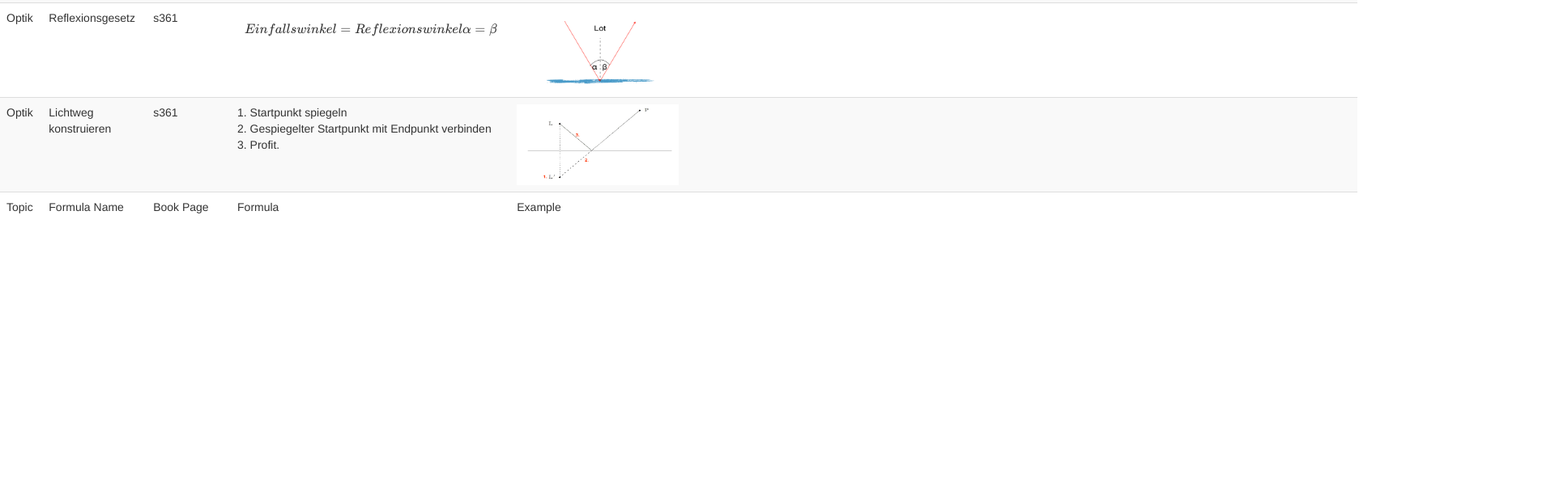
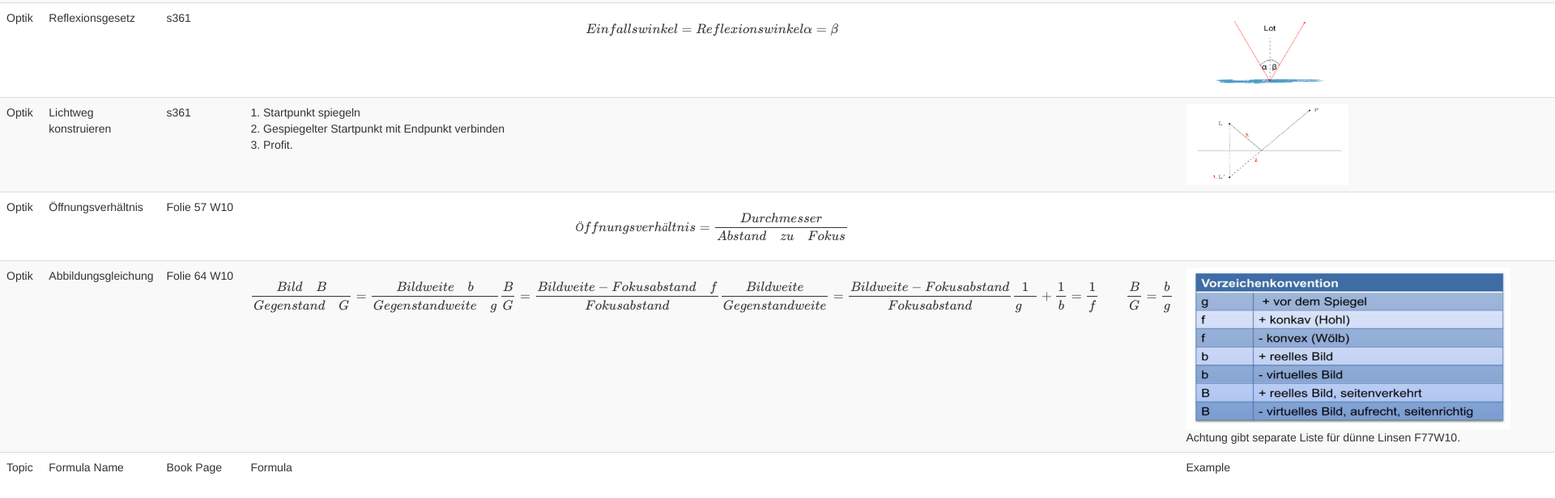
Before and after one commit to aerobless/HSR_Ph4I, a plain HTML site: page formulator/index.html in a window 1280 px wide. Shown: the part 418-1034 px from the top of the page at 81% size, 1920 px wide, since content can reach past the window. Before the commit the page ends 800 px from the top, so only its background shows below. Drawn offline with nearby package versions, Linux system fonts and the light colour scheme; some packages are replaced by stand-ins of ours.

Commit message:
Öffnungsverhältnis und Abbildungsgleichung von Vorlesung hinzugefügt.

```diff
--- a/formulator/index.html
+++ b/formulator/index.html
@@ -70,6 +70,21 @@
             <td><img src="img/lichtweg_konstruieren.png" width="200px" height="100px"></td>
         </tr>
         <tr>
+            <td>Optik</td>
+            <td>Öffnungsverhältnis</td>
+            <td>Folie 57 W10</td>
+            <td>$$Öffnungsverhältnis=\frac { Durchmesser }{ Abstand\quad zu\quad Fokus } $$</td>
+            <td></td>
+        </tr>
+        <tr>
+            <td>Optik</td>
+            <td>Abbildungsgleichung</td>
+            <td>Folie 64 W10</td>
+            <td>$$\frac { Bild\quad B }{ Gegenstand\quad G } =\frac { Bildweite\quad b }{ Gegenstandweite\quad g } \\ \frac { B }{ G } =\frac { Bildweite-Fokusabstand\quad f }{ Fokusabstand } \\ \frac { Bildweite }{ Gegenstandweite } =\frac { Bildweite-Fokusabstand }{ Fokusabstand } \\ \frac { 1 }{ g\quad  } +\frac { 1 }{ b } =\frac { 1 }{ f } \quad \quad \frac { B }{ G } =\frac { b }{ g } $$</td>
+            <td><img src="img/vorzeichen_konvention.png" width="400px" height="200px"> <br>
+            Achtung gibt separate Liste für dünne Linsen F77W10.</td>
+        </tr>
+        <tr>
             <td>Topic</td>
             <td>Formula Name</td>
             <td>Book Page</td>
```
Also changed, not shown: formulator/img/vorzeichen_konvention.png (added).
